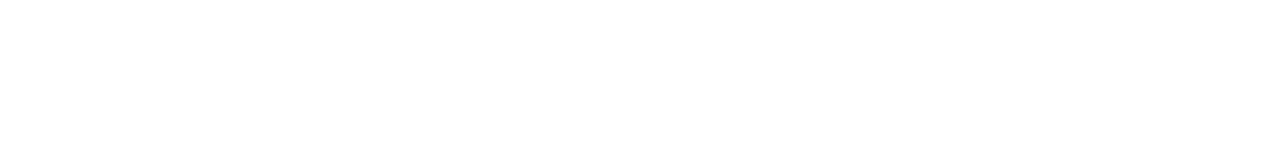
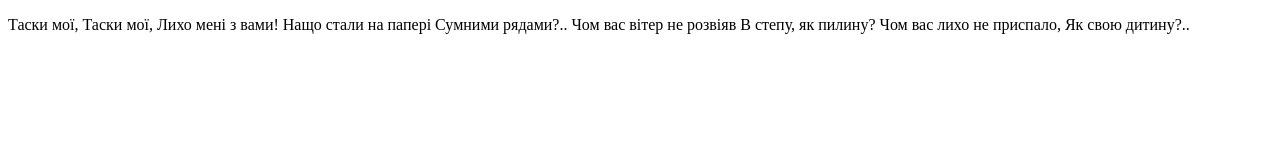
Before and after one commit to andrey-yaremko/gitTask, a plain HTML site: page src/index.html in a window 1280 px wide. Drawn offline with Linux system fonts and the light colour scheme.

Commit message:
Closes #1 Part 1 by Андрій #1 (#17)

```diff
--- a/src/index.html
+++ b/src/index.html
@@ -5,6 +5,15 @@
     <title>Title</title>
 </head>
 <body>
-
+    <p>
+        Таски мої, Таски мої,
+        Лихо мені з вами!
+        Нащо стали на папері
+        Сумними рядами?..
+        Чом вас вітер не розвіяв
+        В степу, як пилину?
+        Чом вас лихо не приспало,
+        Як свою дитину?..
+    </p>
 </body>
 </html>
```
Also changed, not shown: 1 other file.
